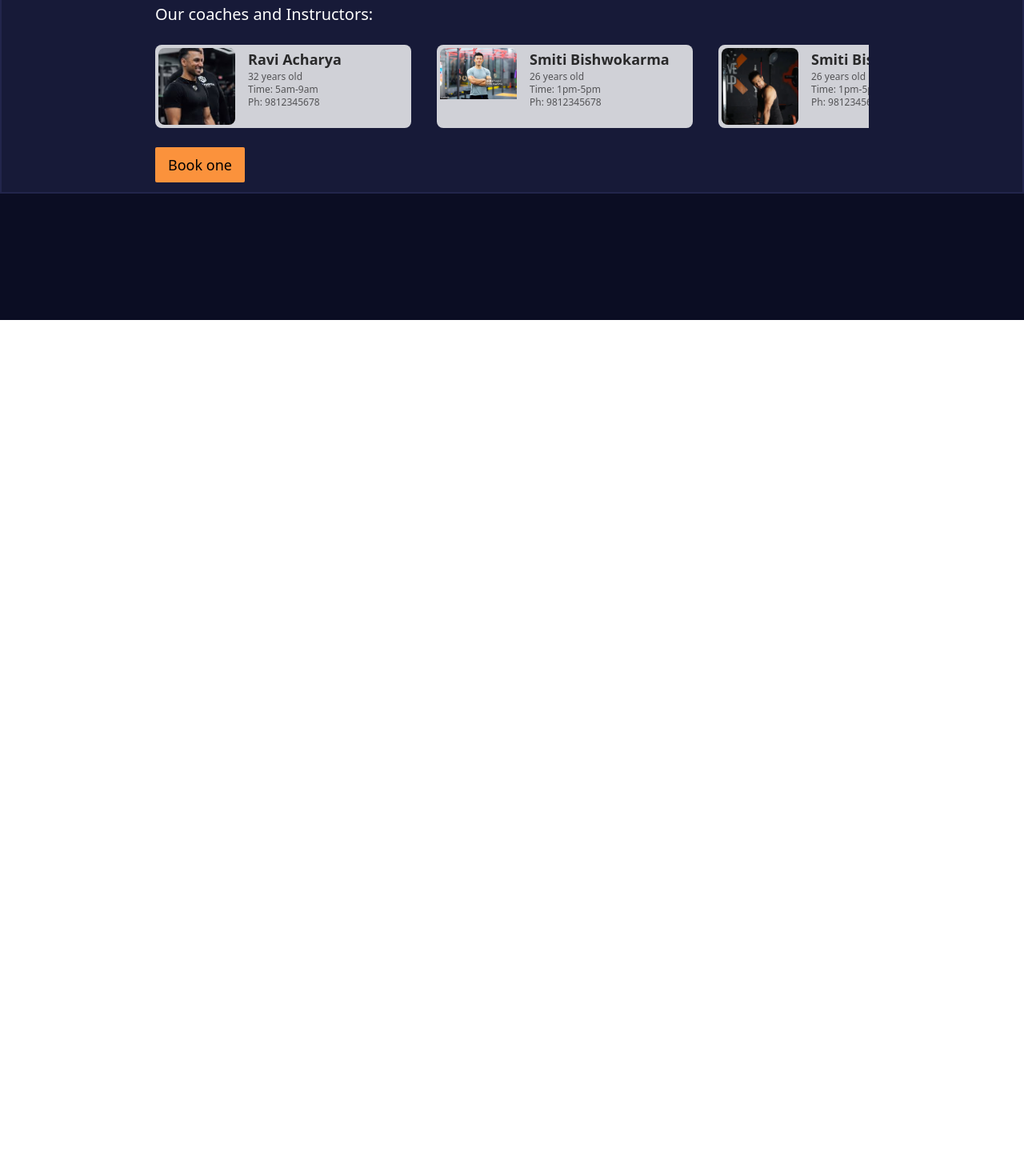
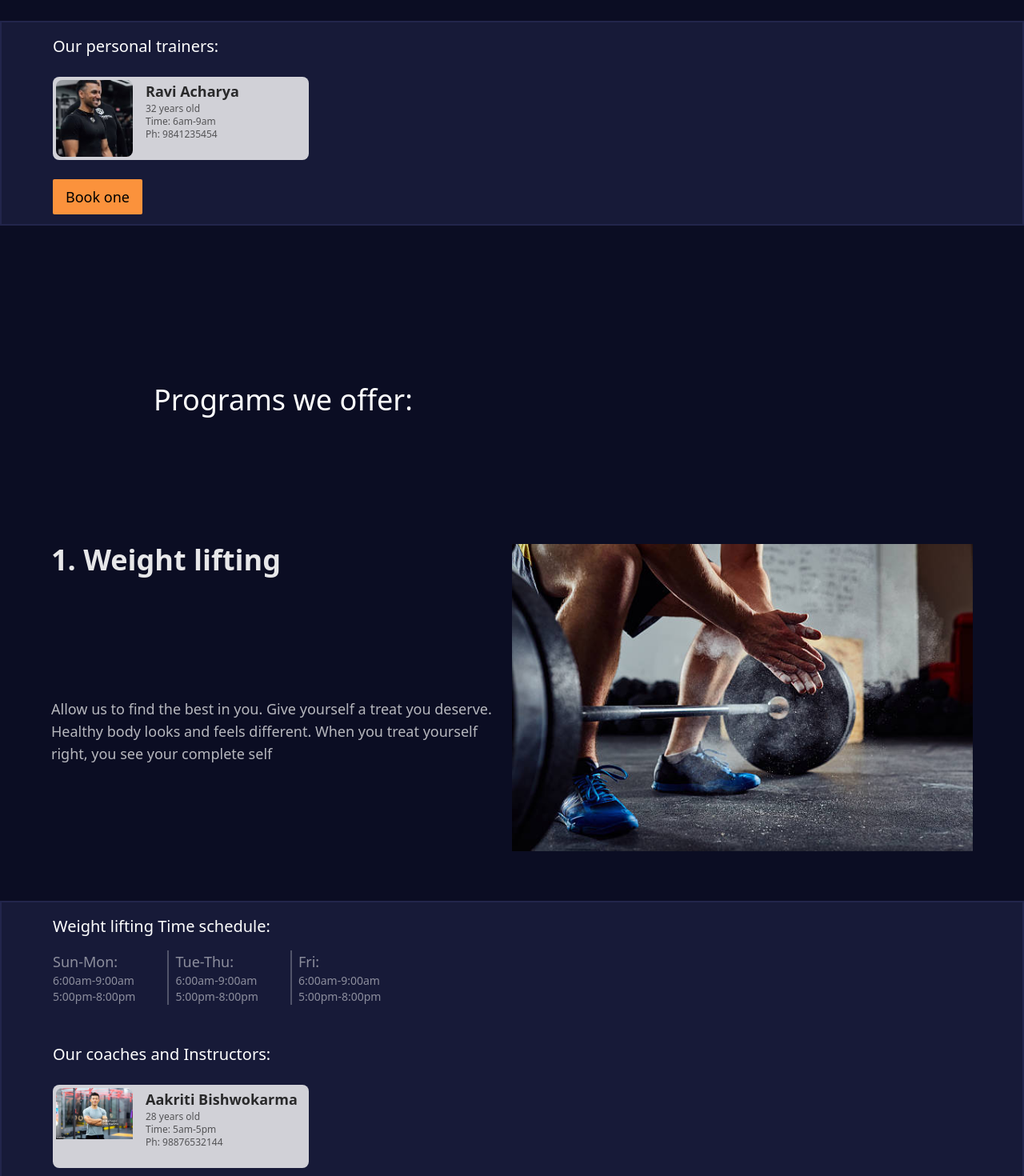
Before and after one commit to bipu01/gymTs, a React (Vite) app: page / in a window 1280 px wide. Shown: the part 540-2010 px from the top of the page at 80% size. Before the commit the page ends 940 px from the top, so only its background shows below. Built offline with nearby package versions, Linux system fonts and the light colour scheme.

Commit message:
few rows added to main

```diff
--- a/src/Body/Body.tsx
+++ b/src/Body/Body.tsx
@@ -1,9 +1,8 @@
-import GetYourPersonalTrainer from "../components/BodyComponents/GetYourPersonalTrainer"
-// import InvestInYourFitness from "../components/BodyComponents/InvestInYourFitness"
+// import GetYourPersonalTrainer from "../components/BodyComponents/GetYourPersonalTrainer"
+import BodyContent from "../components/BodyComponents/GetYourPersonalTrainer/BodyContent"
+import ProgramsWeOffer from "../components/BodyComponents/ProgramsWeOffer"
 
 const Body = () => {
-    // let paragraphStyles = "";
-
   return (
     <div className="pb-10">
         {/* <InvestInYourFitness paragraph={`Investing in your fitness is an investment in your overall well-being. healthy
@@ -13,11 +12,50 @@ const Body = () => {
 
                         heading={`Invest in Your Fitness`}
         /> */}
-        <GetYourPersonalTrainer paragraph={`Allow us to find the best in you. Give yourself a treat you deserve. Healthy body
-                        looks and feels different. When you treat yourself right, you see your complete self.`}
-                        heading="Get your" highlitedText="personal trainer"
+
+        {/* For Personal trainer */}
+        <BodyContent    heading="Get your"
+                        highlitedText="personal trainer"
+                        paragraph={`Allow us to find the best in you. Give yourself a treat you deserve. Healthy body
+                                    looks and feels different. When you treat yourself right, you see your complete self.`}
+                        trainerTitle="Our personal trainers:"
+                        trainerName="Ravi Acharya"
+                        trainerAvailability={{from:"6am",to:"9am"}}
+                        trainerImage="/trainer1.jpeg"
+                        trainerAge={32}
+                        trainerPh={9841235454}
+                        btnText="Book one"
         />
 
+        {/* For courses we offer */}
+        <h1 className="text-3xl xmd:text-4xl mx-2 sm:mx-8 xl:mx-15% 3xl:mx-20vw mt-12 xmd:mt-5vh mb-0 ">Programs we offer:</h1>
+
+        <ProgramsWeOffer    heading="1. Weight lifting"
+                        paragraph="Allow us to find the best in you. Give yourself a treat you deserve.  Healthy body looks and feels different. When you treat yourself right, you see your complete self"
+                        heroImg="/weightLifting.jpg"
+
+                        trainerTitle="Our Instructors:"
+                        trainerName="Aakriti Bishwokarma"
+                        trainerAvailability={{from:"5am", to:"5pm"}}
+                        trainerAge={28}
+                        trainerImage="/trainer2.jpg"
+                        trainerPh={98876532144}
+                        btnText="Schedule time"
+
+        />
+        <ProgramsWeOffer    heading="2. Cardio"
+                        paragraph="Allow us to find the best in you. Give yourself a treat you deserve.  Healthy body looks and feels different. When you treat yourself right, you see your complete self"
+                        heroImg="/cardio.jpeg"
+
+                        trainerTitle="Our Instructors:"
+                        trainerName="Aakriti Bishwokarma"
+                        trainerAvailability={{from:"5am", to:"5pm"}}
+                        trainerAge={28}
+                        trainerImage="/trainer2.jpg"
+                        trainerPh={98876532144}
+                        btnText="Schedule time"
+
+        />
 
 
     </div>
--- a/src/components/BodyComponents/GetYourPersonalTrainer/GetYourPersonalTrainer.tsx
+++ b/src/components/BodyComponents/GetYourPersonalTrainer/BodyContent.tsx
@@ -1,21 +1,22 @@
 import { bodyProp } from "../../../declaration"
 import { PrimaryButton } from "../../Buttons"
 import TrainerCard from "../../Cards/TrainerCards"
+import { requiresMargin, requiresPadding } from "../../../declaratiionVariables"
 
 
-const GetYourPersonalTrainer = (prop:bodyProp) => {
+const BodyContent = (prop:bodyProp) => {
   return (
         <section className="relative w-100vw mt-10">
             <div className="grid grid-cols-1 grid-rows-3 xmd:grid-rows-4 h-onePage">
-                <div className="row-span-3 xmd:row-span-2 grid grid-rows-4 xmd:grid-rows-2 xmd:grid-cols-2 md:h-96 px-2  sm:px-8 lg:px-0 xl:mx-15vw 3xl:mx-20vw">
+                <div className={`row-span-3 xmd:row-span-2 grid grid-rows-4 xmd:grid-rows-2 xmd:grid-cols-2 md:h-96 ${requiresMargin}`}>
                     <div className="">
-                        <h1 className="text-4xl md:text-6xl text-20%   h-10 font-bold opacity-90" > {prop.heading}
+                        <h1 className="text-4xl md:text-6xl text-20% h-10 font-bold opacity-90" > {prop.heading}
                             <div className="text-orange-400 ">
                                 {prop.highlitedText}
                             </div>
                         </h1>
                     </div>
-                    <div className="max-w-imgWidth row-span-3 md:row-span-2 col-span-1 overflow-hidden">
+                    <div className="row-span-3 md:row-span-2 col-span-1 overflow-hidden">
                         <img src="/personalTrainer.png" alt="Personal Trainer" className="bg-cover"/>
                     </div>
                     <div className=" mt-4 xmd:mt-0 ">
@@ -24,13 +25,13 @@ const GetYourPersonalTrainer = (prop:bodyProp) => {
                         </p>
                     </div>
                 </div>
-                <div className=" bg-secondary border-solid border-2 border-secondary mt-4 px-2 py-4 sm:px-8 xl:px-15% 3xl:px-20vw h-64">
-                    <h3 className=" text-xl">Our coaches and Instructors:</h3>
+                <div className={` bg-secondary border-solid border-2 border-secondary mt-4 h-64 ${requiresPadding}`}>
+                    <h3 className=" text-xl">{prop.trainerTitle}</h3>
                     <div className=" w-100% overflow-x-scroll mt-4">
                         <div id="coachCards" className=" flex h-100% gap-8 mt-2">
-                            <TrainerCard name={"Ravi Acharya"} availability={{from:"5am", to:"9am"}} image={"/trainer1.jpeg"} age={32} ph={9812345678}/>
-                            <TrainerCard name={"Smiti Bishwokarma"} availability={{from:"1pm", to:"5pm"}} image={"/trainer2.jpg"} age={26} ph={9812345678}/>
-                            <TrainerCard name={"Smiti Bishwokarma"} availability={{from:"1pm", to:"5pm"}} image={"/trainer3.jpg"} age={26} ph={9812345678}/>
+                            <TrainerCard name={prop.trainerName} availability={prop.trainerAvailability} image={prop.trainerImage} age={prop.trainerAge} ph={prop.trainerPh}/>
+                            {/* <TrainerCard name={"Smiti Bishwokarma"} availability={{from:"1pm", to:"5pm"}} image={"/trainer2.jpg"} age={26} ph={9812345678}/>
+                            <TrainerCard name={"Smiti Bishwokarma"} availability={{from:"1pm", to:"5pm"}} image={"/trainer3.jpg"} age={26} ph={9812345678}/> */}
                         </div>
                     </div>
 
@@ -44,4 +45,4 @@ const GetYourPersonalTrainer = (prop:bodyProp) => {
   )
 }
 
-export default GetYourPersonalTrainer
+export default BodyContent
--- a/src/components/BodyComponents/GetYourPersonalTrainer/index.tsx
+++ b/src/components/BodyComponents/GetYourPersonalTrainer/index.tsx
@@ -1 +1 @@
-export {default} from "./GetYourPersonalTrainer"
+export {default} from "./BodyContent"
--- /dev/null
+++ b/src/components/BodyComponents/ProgramsWeOffer/ProgramsWeOffer.tsx
@@ -0,0 +1,80 @@
+import {  pseudoLinesForTime, requiresMargin, requiresPadding } from "../../../declaratiionVariables"
+import {  programsWeOfferProps } from "../../../declaration"
+import { PrimaryButton } from "../../Buttons"
+import TrainerCard from "../../Cards/TrainerCards"
+
+
+const ProgramsWeOffer = (prop:programsWeOfferProps) => {
+  return (
+        <section className="relative w-100vw mt-20vh">
+            <div className="grid grid-cols-1 grid-rows-3 xmd:grid-rows-4 h-onePage">
+                <div className={`row-span-3 xmd:row-span-2 grid grid-rows-4 xmd:grid-rows-2 xmd:grid-cols-2 md:h-96 ${requiresMargin}`}>
+                    <div className="">
+                        <h1 className="text-2xl md:text-4xl h-10 font-bold opacity-90" > {prop.heading}
+                            <div className="text-orange-400 ">
+                                {prop.highlitedText}
+                            </div>
+                        </h1>
+                    </div>
+                    <div className=" row-span-3 md:row-span-2 col-span-1 overflow-hidden">
+                        <img src={prop.heroImg} alt="Personal Trainer" className="bg-cover"/>
+                    </div>
+                    <div className=" mt-4 xmd:mt-0 ">
+                        <p className=" text-sm opacity-70 lg:text-lg">
+                            {prop.paragraph}
+                        </p>
+                    </div>
+                </div>
+
+
+                <div className={`bg-secondary border-solid border-2 border-secondary mt-4 ${requiresPadding} h-subMenuHeight`}>
+                    <div>
+                        <h3 className=" text-xl">Weight lifting Time schedule:</h3>
+                        <div className="flex gap-8 xmd:gap-14 text-sm xmd:text-lg opacity-50 mt-4 whitespace-nowrap overflow-x-scroll overflow-y-visible" >
+                            <div className="relative">
+                                Sun-Mon:
+                                    <div className= {` text-xs xmd:text-sm ${pseudoLinesForTime}`}>
+                                        6:00am-9:00am<br/>
+                                        5:00pm-8:00pm
+                                    </div>
+                            </div>
+                            <div className="relative">
+                                Tue-Thu:
+                                    <div className={` text-xs xmd:text-sm ${pseudoLinesForTime}`}>
+                                        6:00am-9:00am<br/>
+                                        5:00pm-8:00pm
+                                    </div>
+                            </div>
+                            <div>
+                                Fri:
+                                    <div  className=" text-xs xmd:text-sm">
+                                        6:00am-9:00am<br/>
+                                        5:00pm-8:00pm
+                                    </div>
+                            </div>
+                        </div>
+                    </div>
+
+                    <div className="mt-12">
+                        <h3 className=" text-xl">Our coaches and Instructors:</h3>
+                        <div className=" w-100% overflow-x-scroll mt-4">
+                            <div id="coachCards" className=" flex h-100% gap-8 mt-2">
+                                <TrainerCard name={prop.trainerName} availability={prop.trainerAvailability} image={prop.trainerImage} age={prop.trainerAge} ph={prop.trainerPh}/>
+                                {/* <TrainerCard name={"Ravi Acharya"} availability={{from:"5am", to:"9am"}} image={"/trainer1.jpeg"} age={32} ph={9812345678}/>
+                                <TrainerCard name={"Smiti Bishwokarma"} availability={{from:"1pm", to:"5pm"}} image={"/trainer2.jpg"} age={26} ph={9812345678}/>
+                                <TrainerCard name={"Smiti Bishwokarma"} availability={{from:"1pm", to:"5pm"}} image={"/trainer3.jpg"} age={26} ph={9812345678}/> */}
+                            </div>
+                        </div>
+                    </div>
+
+                    <div className="mt-6">
+                        <PrimaryButton text={prop.btnText}/>
+                    </div>
+                </div>
+
+            </div>
+        </section>
+  )
+}
+
+export default ProgramsWeOffer
--- /dev/null
+++ b/src/components/BodyComponents/ProgramsWeOffer/index.tsx
@@ -0,0 +1 @@
+export {default} from "./ProgramsWeOffer"
--- /dev/null
+++ b/src/declaratiionVariables.ts
@@ -0,0 +1,4 @@
+export const requiresMargin = "px-2 sm:px-8 lg:px-0 xl:mx-5vw 3xl:mx-10vw";
+export const requiresPadding = "px-2 py-4 sm:px-8 xl:px-5% 3xl:px-10vw";
+
+export const pseudoLinesForTime = "after:absolute after:w-2px after:h-14 xmd:after:h-18  after:top-0 after:left-80% xmd:after:left-100% after:ml-10 after:bg-white after:opacity-50"
--- a/src/declaration.d.ts
+++ b/src/declaration.d.ts
@@ -1,11 +1,37 @@
 export type textProp ={
-    text:string
+    text?:string
 }
 
 export type bodyProp ={
     paragraph: string,
     heading: string,
-    highlitedText?:string
+    highlitedText?:string,
+
+    trainerTitle:string,
+    trainerName: string,
+    trainerAvailability: {from:string, to:string},
+    trainerImage?:string,
+    trainerAge?:number,
+    trainerPh?: number,
+
+    btnText?:string
+}
+
+export type programsWeOfferProps ={
+    paragraph: string,
+    heading: string,
+    highlitedText?:string,
+
+    heroImg:string,
+
+    trainerTitle:string,
+    trainerName: string,
+    trainerAvailability: {from:string, to:string},
+    trainerImage?:string,
+    trainerAge?:number,
+    trainerPh?: number,
+
+    btnText?:string
 }
 
 export type trainerCardProp ={
--- a/tailwind.config.js
+++ b/tailwind.config.js
@@ -24,8 +24,13 @@ export default {
       // }),
       spacing: {
         "imgWidth": "410px",
-        "onePage": "780px",
+        "onePage": "860px",
         "maxWidth": "1300px",
+        "subMenuHeight": "415px",
+        "18": "68px",
+        "14": "50px",
+        "1px": "1px",
+        "2px": "2px",
         "0%": "0%",
         "2%": "2%",
         "3%": "3%",
```
Also changed, not shown: src/Navbar/Navbar.tsx (+6 -3 lines), src/components/Buttons/Button.tsx (+8 -2 lines).
